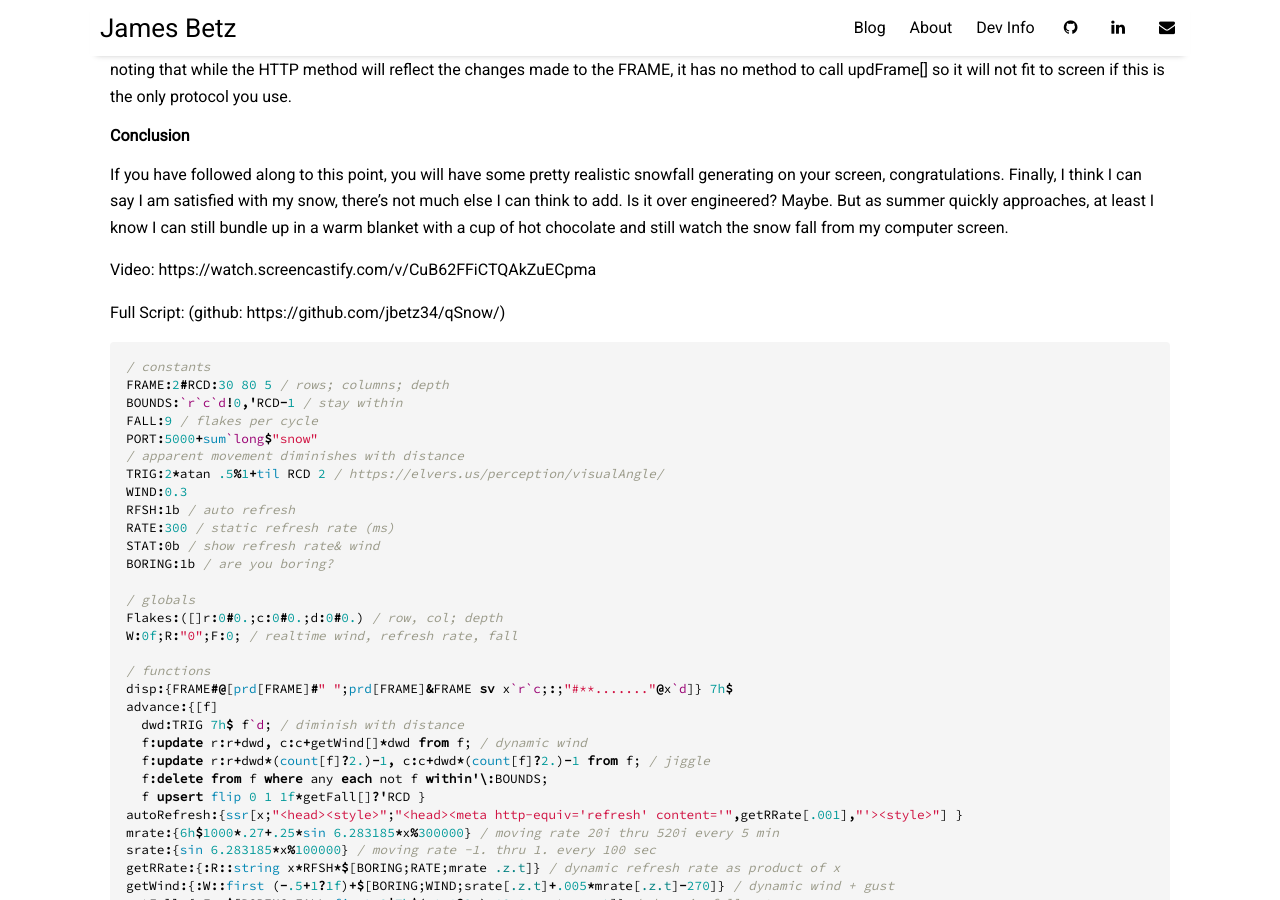
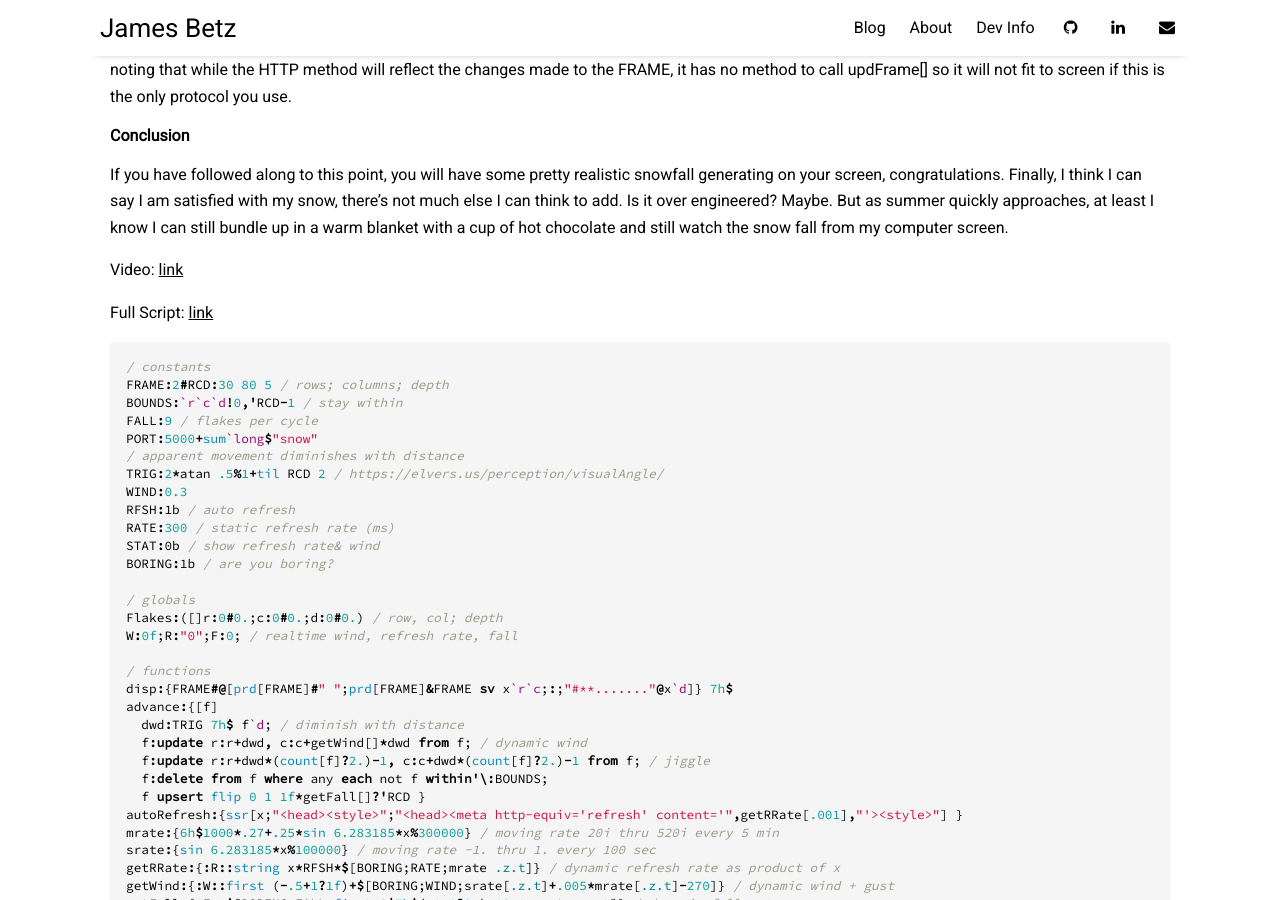
Before and after one commit to jbetz34/jbetz34.github.io, a Jekyll site: the page built from docs/_posts/2022-04-12-Its-snowing-again.md, in a window 1280 px wide and 900 px high, scrolled down 3883 px. Built offline with Jekyll 4.4.1, drawn with Linux system fonts in a browser that asks for light colours; nearby versions of some CDN libraries.

Commit message:
update links to qsnow blog

````diff
--- a/docs/_posts/2022-04-12-Its-snowing-again.md
+++ b/docs/_posts/2022-04-12-Its-snowing-again.md
@@ -158,9 +158,9 @@ This is hardly the bulletproof solution that I would like, but it does the trick
 
 If you have followed along to this point, you will have some pretty realistic snowfall generating on your screen, congratulations. Finally, I think I can say I am satisfied with my snow, there's not much else I can think to add. Is it over engineered? Maybe. But as summer quickly approaches, at least I know I can still bundle up in a warm blanket with a cup of hot chocolate and still watch the snow fall from my computer screen.
 
-Video: https://watch.screencastify.com/v/CuB62FFiCTQAkZuECpma
+Video: [link][screencastify]
 
-Full Script: (github: https://github.com/jbetz34/qSnow/)
+Full Script: [link][qSnow]
 
 
 ``` q
````
Also changed, not shown: other parts of docs/_posts/2022-04-12-Its-snowing-again.md (+2 -0 lines).
